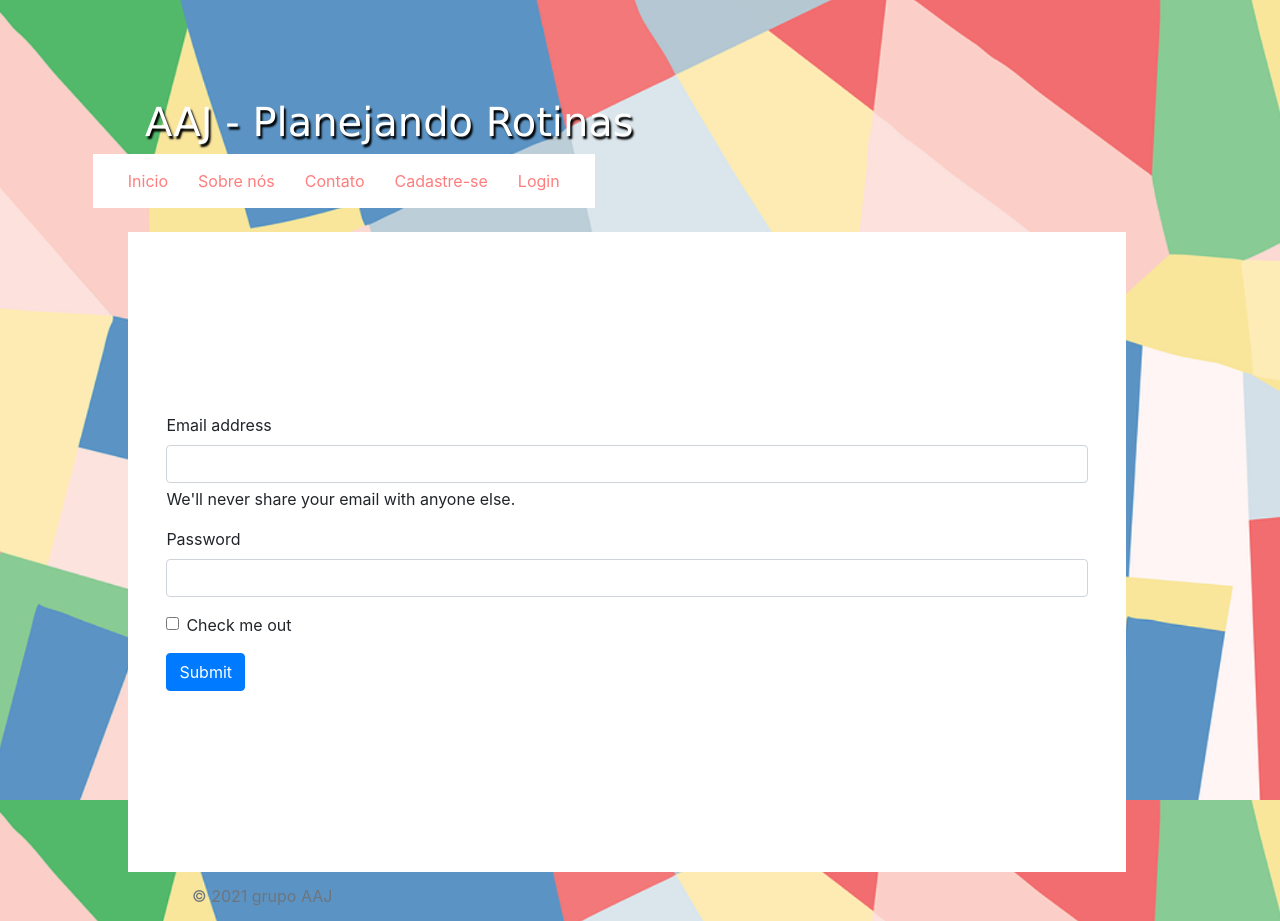
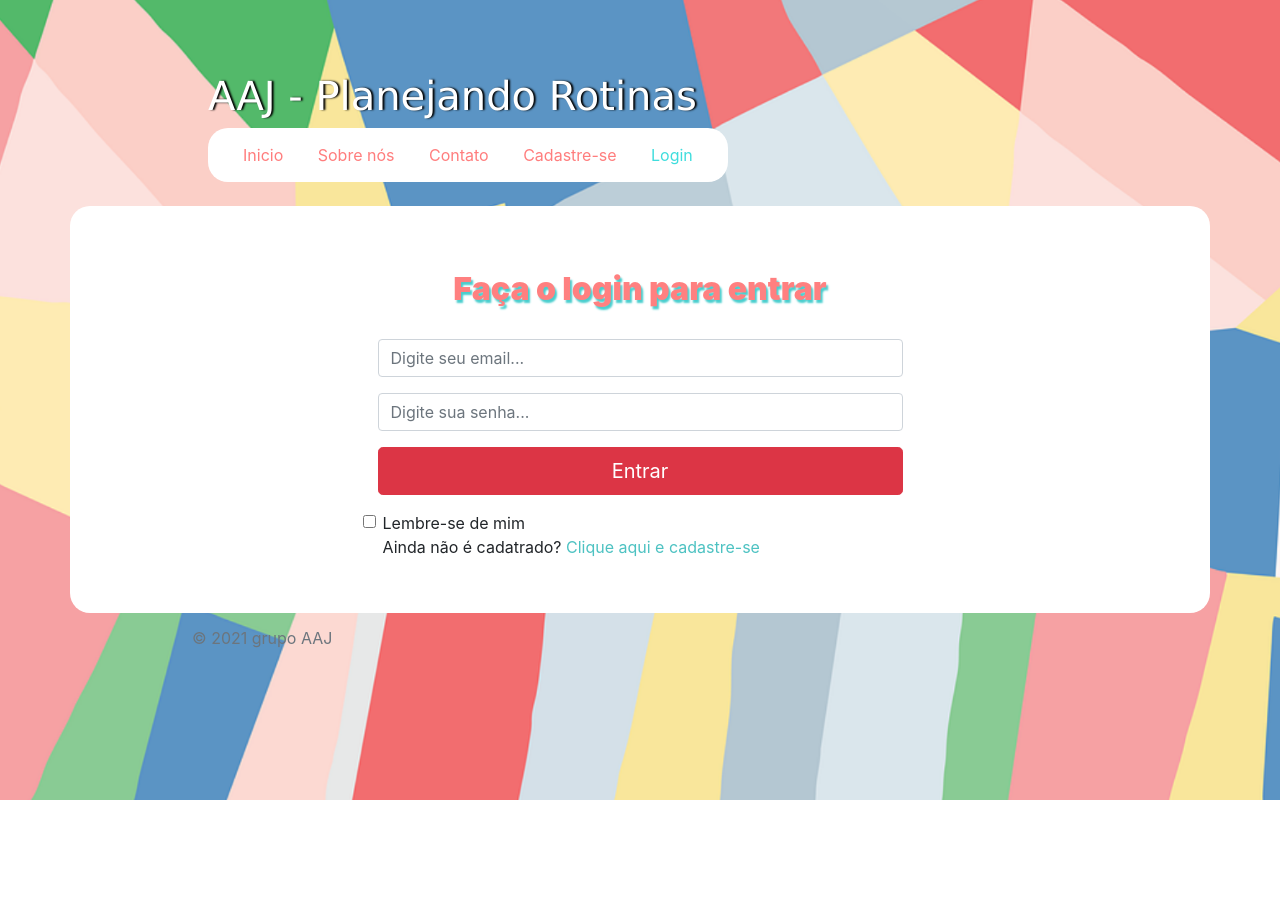
Before and after one commit to Amaliamelo/PJI, a PHP site: page /login.html in a window 1280 px wide. After the commit the page ends 800 px from the top, so only its background shows below. Run offline with PHP 8.4, Linux system fonts and the light colour scheme.

Commit message:
Login e Cadastro

```diff
--- a/css/estilo.css
+++ b/css/estilo.css
@@ -6,27 +6,20 @@ body{
     font-family: Arial;
 }
 nav{
-    display: flex;
-    align-content: center;
-    position: relative;
-    margin-top: 7%;
-    margin-left: 6%;
-    margin-right: 10%;
+    margin: 5% 15% 0% 15%;
+
 }
 nav h1{
     color: white;
-    text-shadow: rgb(0, 0, 0) 2px 3px 2px;
+    font-weight: 500;
+    text-shadow: rgb(0, 0, 0) 2px 0px 2px;
     font-family:Verdana, Geneva, Tahoma, sans-serif;
-    padding-right: 19%;
-    margin-left: 5%;
 }
 nav ul{
-    float:right;
     padding: 10px 20px;
     background-color:#ffffff;
     list-style:none;
-    display : inline-flex;
-
+    border-radius: 20px;
 }
 nav ul li { display: inline; }
 ul li a {
@@ -37,20 +30,29 @@ ul li a {
     color: rgb(255, 125, 125);
     text-decoration: none;
 }
+p a:link{
+    color: #40d4af;
+    text-decoration: none;
+}
+/* mouse over link */
+
 ul li a:hover {
     background-color:#9fd6c8;
+    color: rgb(255, 125, 125);
+    text-decoration: none;
+}
+ul li a:visited {
+    color: rgb(255, 125, 125);
 }
 main{
     display: flex;
     align-content: center;
     position: relative;
-    margin-left: 10%;
-    margin-right: 12%;
     background-color: white;
     min-width: 10vh;
-    min-height: 80vh;
-    padding-left: 3%;
-    padding-right: 3%;
+    min-height: 50vh;
+    padding: 5% 3% 3% 3%;
+    border-radius: 20px;
 }
 main h1{
     color: rgb(255, 125, 125);
@@ -100,3 +102,14 @@ footer{
     margin: 1% 17% 1% 15%;
     color: white;
 }
+form h2{
+    color: rgb(255, 128, 128);
+    font-weight: 900;
+    text-shadow: rgb(72, 206, 206) 2px 3px 2px;
+    padding-bottom: 2%;
+}
+.form_cadastro{
+    padding-left: 15%;
+    padding-right: 15%;
+
+}
--- a/login.html
+++ b/login.html
@@ -8,33 +8,36 @@
         <script src='bootstrap/js/bootstrap.min.js'></script>
     </head>
     <body>
-       <nav class="navbar float-end">
+       <nav class="navbar">
            <h1>AAJ - Planejando Rotinas</h1>
-           <ul>
+           <ul >
                <li><a href="index.html">Inicio</a></li>
                <li><a href="sobre_nos.html">Sobre nós</a></li>
                <li><a href="contato.html"> Contato</a></li>
                <li><a href="cadastro.html">Cadastre-se</a></li>
-               <li><a href="login.html">Login</a></li>
+               <li ><a style="color:rgb(63, 221, 221);" href="login.html">Login</a></li>
            </ul>
        </nav>
-       <main>
-        <form>
-            <div class="mb-3">
-              <label for="exampleInputEmail1" class="form-label">Email address</label>
-              <input type="email" class="form-control" id="exampleInputEmail1" aria-describedby="emailHelp">
-              <div id="emailHelp" class="form-text">We'll never share your email with anyone else.</div>
-            </div>
-            <div class="mb-3">
-              <label for="exampleInputPassword1" class="form-label">Password</label>
-              <input type="password" class="form-control" id="exampleInputPassword1">
-            </div>
-            <div class="mb-3 form-check">
-              <input type="checkbox" class="form-check-input" id="exampleCheck1">
-              <label class="form-check-label" for="exampleCheck1">Check me out</label>
-            </div>
-            <button type="submit" class="btn btn-primary">Submit</button>
-          </form>
+       <main class="container">
+           <center>
+            <form class="form_login">
+                <h2>Faça o login para entrar</h2>
+                <div class="mb-3 col-6">
+                    <input type="email" class="form-control" placeholder="Digite seu email...">
+                </div>
+                <div class="mb-3 col-6">
+                    <input type="password" class="form-control" placeholder="Digite sua senha...">
+                </div>
+                 <div class="mb-3 col-6">
+                    <button type="submit" class="btn btn-lg btn-block btn-danger">Entrar</button>
+                </div>
+                <div class="mb-3 form-check col-6 text-left" >
+                    <input type="checkbox" class="form-check-input" >
+                    <label class="form-check-label" for="exampleCheck1">Lembre-se de mim</label>
+                    <p>Ainda não é cadatrado?<a style="color: rgb(77, 194, 194);"href="cadastro.html"> Clique aqui e cadastre-se</a></p>
+                </div>
+            </form>
+           </center>
        </main>
        <footer>
         <span class='text-muted'> &copy 2021 grupo AAJ</span>
```
Also changed, not shown: cadastro.html (added, +53 -0 lines), index.html (+2 -9 lines), img/Sem título.png (added).
